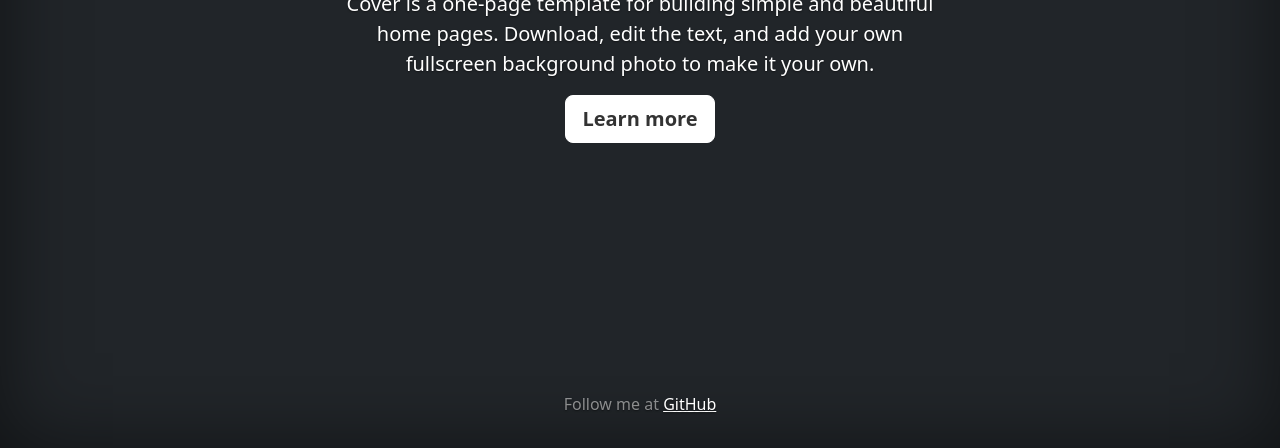
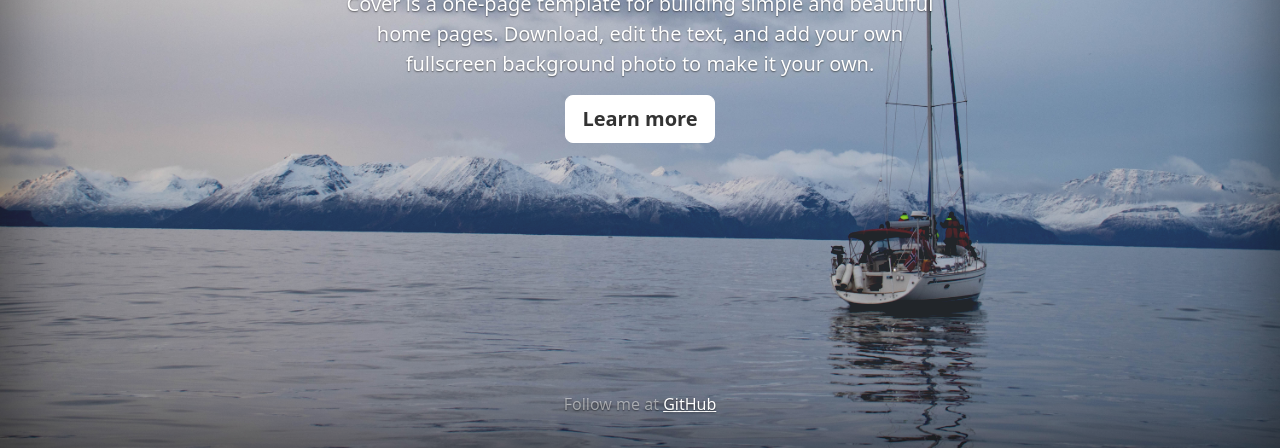
Before and after one commit to LilManko/My_Resume, a plain HTML site: page index.html in a window 1280 px wide. Shown: the part 352-800 px from the top of the page. Drawn offline with nearby package versions, Linux system fonts and the light colour scheme.

Commit message:
added pics

```diff
--- a/index.html
+++ b/index.html
@@ -1,5 +1,6 @@
 <!doctype html>
 <html lang="en" class="h-100">
+
 <head>
     <meta charset="utf-8">
     <meta name="viewport" content="width=device-width, initial-scale=1">
@@ -8,7 +9,8 @@
     <meta name="generator" content="Hugo 0.101.0">
     <title>Cover Template · Bootstrap v5.2</title>
     <!-- CSS only -->
-<link href="https://cdn.jsdelivr.net/npm/bootstrap@5.2.0/dist/css/bootstrap.min.css" rel="stylesheet" integrity="sha384-gH2yIJqKdNHPEq0n4Mqa/HGKIhSkIHeL5AyhkYV8i59U5AR6csBvApHHNl/vI1Bx" crossorigin="anonymous">
+    <link href="https://cdn.jsdelivr.net/npm/bootstrap@5.2.0/dist/css/bootstrap.min.css" rel="stylesheet"
+        integrity="sha384-gH2yIJqKdNHPEq0n4Mqa/HGKIhSkIHeL5AyhkYV8i59U5AR6csBvApHHNl/vI1Bx" crossorigin="anonymous">
 
     <link rel="canonical" href="https://getbootstrap.com/docs/5.2/examples/cover/">
 
@@ -70,11 +72,19 @@
 
         }
     </style>
-
+    <style>
+        body {
+            background-image: url("Images/IMG_4995.jpg");
+            background-size: cover;
+            background-repeat: no-repeat;
+            background-blend-mode: lighten;
+        }
+    </style>
 
     <!-- Custom styles for this template -->
     <link href="cover.css" rel="stylesheet">
 </head>
+
 <body class="d-flex h-100 text-center text-bg-dark">
 
     <div class="cover-container d-flex w-100 h-100 p-3 mx-auto flex-column">
@@ -92,10 +102,13 @@
 
         <main class="px-3">
             <h1>Welcome !</h1>
-    <p class="lead">Cover is a one-page template for building simple and beautiful home pages. Download, edit the text, and add your own fullscreen background photo to make it your own.</p>
+            <p class="lead">Cover is a one-page template for building simple and beautiful home pages. Download, edit
+                the text, and add your own fullscreen background photo to make it your own.</p>
             <p class="lead">
                 <a href="#" class="btn btn-lg btn-secondary fw-bold border-white bg-white">Learn more</a>
             </p>
+
+
         </main>
 
         <footer class="mt-auto text-white-50">
@@ -106,4 +119,5 @@
 
 
 </body>
+
 </html>
```
Also changed, not shown: Images/IMG_4995.jpg (added), cover.css (line endings or trailing spaces), 2 other files. Lines whose indentation alone changed are shown as unchanged.
